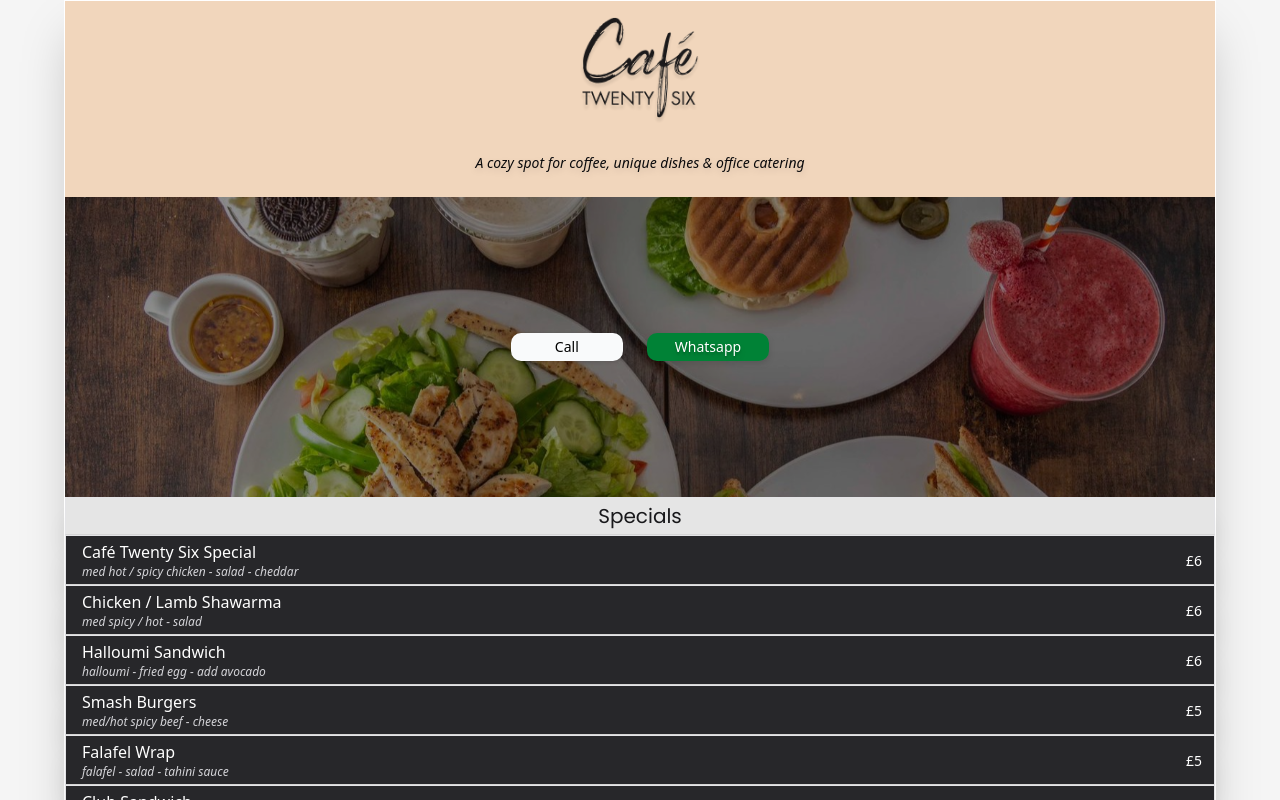
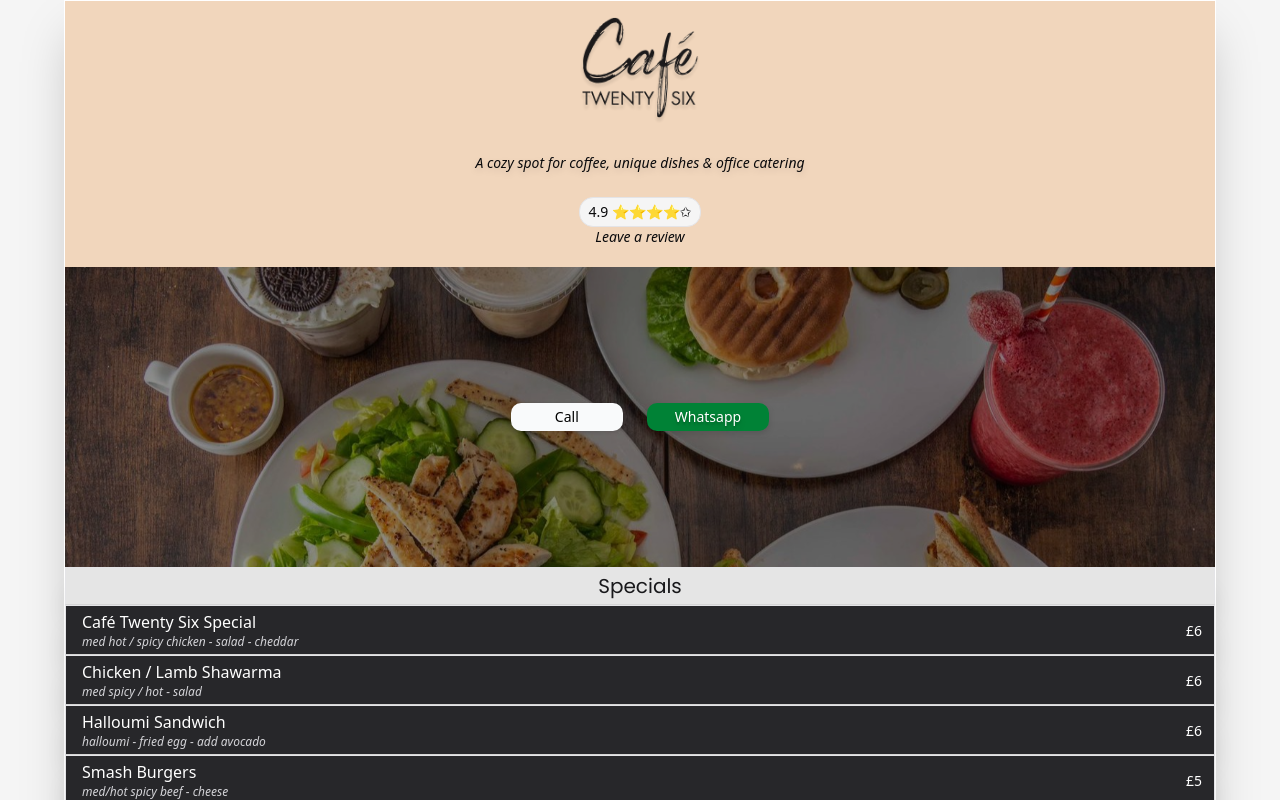
Before and after one commit to ArifAlee/cafetwentysix, a React (Vite) app: page / in a window 1280 px wide. Shown: the top 800 px of the page. Built offline with nearby package versions, Linux system fonts and the light colour scheme.

Commit message:
added review button

```diff
--- a/src/App.jsx
+++ b/src/App.jsx
@@ -8,6 +8,7 @@
 import FindUs from "./components/FindUs";
 import Loyalty from "./components/Loyalty";
 import Footer from "./components/Footer";
+import Review from "./components/Review";
 
 
 function App() {
@@ -15,6 +16,7 @@
     <div className="bg-[var(--bgColor)] max-w-6xl h-auto m-auto lg:border border-white shadow-2xl">
       <Header />
       <Hero />
+      <Review />
       <CallToAction />
       <MenuItems />
       <ViewMenuBtn />
--- a/src/components/CallToAction.jsx
+++ b/src/components/CallToAction.jsx
@@ -1,7 +1,6 @@
 // import { CarouselOrientation } from "./Carousel";
 import birdsEyeImg from "../assets/birds-eye-img.JPG";
 import { trackEvent } from "@/lib/utils";
-
 export default function CallToActionBtns() {
   return (
     <>
--- /dev/null
+++ b/src/components/Review.jsx
@@ -0,0 +1,15 @@
+import { trackEvent } from "@/lib/utils";
+
+export default function Review() {
+  return (
+    <div className="mb-5">
+      <a className="flex flex-col justify-center items-center" href="https://www.google.com/maps/place/Caf%C3%A9+Twenty+Six/@51.5358055,-0.310827,60m/data=!3m1!1e3!4m6!3m5!1s0x487613753b9a4075:0x4061b02433b6cb3a!8m2!3d51.535712!4d-0.3108586!16s%2Fg%2F11fn548xw9?hl=en&entry=ttu&g_ep=EgoyMDI1MDgxMy4wIKXMDSoASAFQAw%3D%3D">
+      <button className="px-2 py-1 rounded-xl border bg-neutral-100 text-sm"
+      onClick={trackEvent}>
+        4.9 ⭐⭐⭐⭐✩
+      </button>
+        <span className="italic text-sm">Leave a review</span>
+      </a>
+    </div>
+  );
+}
```
